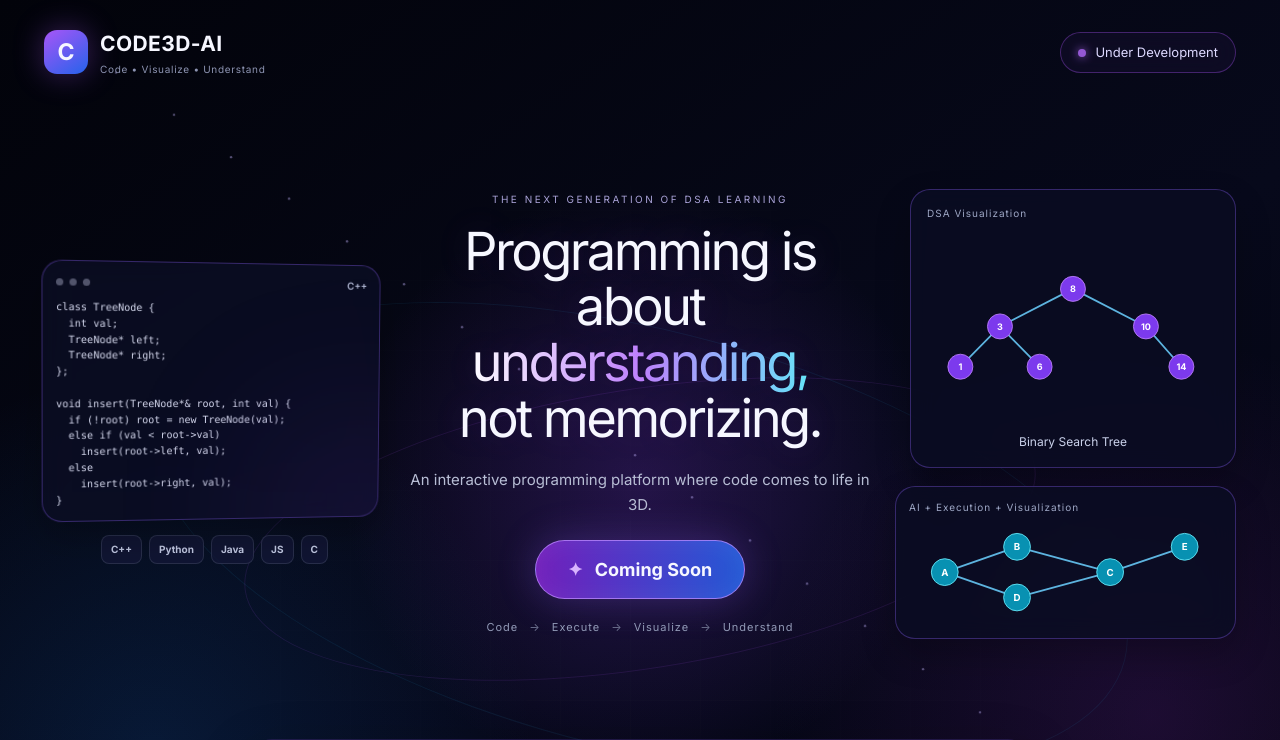
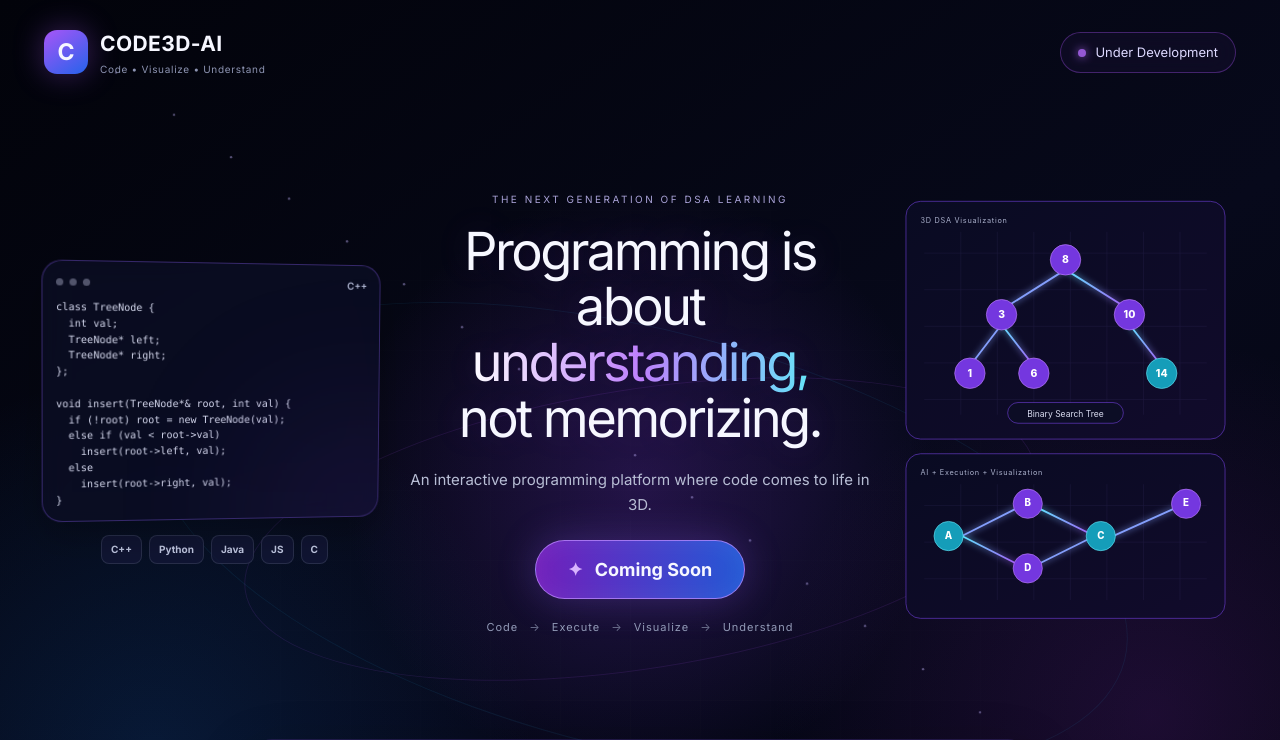
Before and after one commit to Sankalpsachan96/CODE3D-AI, a React (Vite) app in the folder frontend/: page /#/ in a window 1280 px wide. Shown: the top 740 px of the page. Built offline with nearby package versions, Linux system fonts and the light colour scheme; no server answers; the HTML template or start-up script is replaced by a standard one.

Commit message:
feat: replace coming soon graph with 2D DSA artwork

```diff
--- a/frontend/src/pages/ComingSoonPage.jsx
+++ b/frontend/src/pages/ComingSoonPage.jsx
@@ -141,8 +141,9 @@ export default function ComingSoonPage() {
           </div>
 
           <div className="cs-visual right">
-            <TreeGraphic />
-            <GraphGraphic />
+            <div className="cs-dsa-art">
+              <img src="/coming-soon-dsa.svg" alt="DSA visualization preview" />
+            </div>
           </div>
         </section>
 
```
